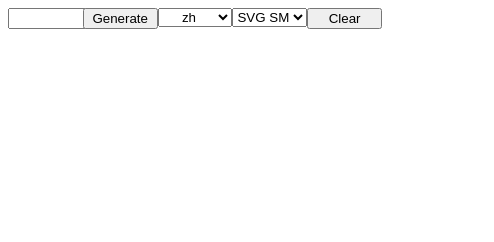
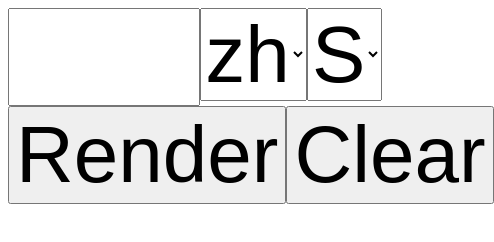
Before and after one commit to jayruin/animated-svg-strokes, a plain HTML site: page index.html in a window 390 px wide. Shown: the whole page, 494 px wide, since content can reach past the window. Drawn offline with Linux system fonts and the light colour scheme.

Commit message:
Revamp UI to be more mobile friendly

```diff
--- a/index.css
+++ b/index.css
@@ -15,13 +15,19 @@
     flex: 1;
 }
 
-#character-input,
-#generate-button,
-#strokes-type,
-#strokes-output-format,
-#clear-button {
+.flex-none {
+    flex: none;
+}
+
+.controls {
     text-align: center;
+    font-size: 5rem;
     width: 100%;
+}
+
+#character-input {
+    box-sizing: border-box;
+    width: 12rem;
 }
 
 .flex-center {
@@ -31,7 +37,7 @@
 
 div.strokes>.stroke {
     margin: 10px;
-    width: 300px;
-    height: 300px;
+    width: 360px;
+    height: 360px;
     border: 1px solid rgb(0, 0, 0);
 }
--- a/index.html
+++ b/index.html
@@ -10,28 +10,31 @@
 
 <body>
     <div class="flex-row">
-        <div class="flex-item">
-            <input type="text" id="character-input" minlength="1" maxlength="1" />
+        <div class="flex-none">
+            <input type="text" id="character-input" minlength="1" maxlength="1" class="controls" />
         </div>
-        <div class="flex-item">
-            <button id="generate-button">Generate</button>
-        </div>
-        <div class="flex-item">
-            <select id="strokes-type">
+        <div class="flex-none">
+            <select id="strokes-type" class="controls">
                 <option value="zh">zh</option>
                 <option value="ja">ja</option>
             </select>
         </div>
         <div class="flex-item">
-            <select id="strokes-output-format">
+            <select id="strokes-output-format" class="controls">
                 <option value="svg-smil">SVG SMIL</option>
                 <option value="svg-css">SVG CSS</option>
                 <option value="svg-wa">SVG Web Animations</option>
                 <option value="canvas">Canvas</option>
             </select>
         </div>
+    </div>
+
+    <div class="flex-row">
         <div class="flex-item">
-            <button id="clear-button">Clear</button>
+            <button id="render-button" class="controls">Render</button>
+        </div>
+        <div class="flex-item">
+            <button id="clear-button" class="controls">Clear</button>
         </div>
     </div>
 
--- a/index.js
+++ b/index.js
@@ -36,7 +36,7 @@ function getTarget() {
     }
 }
 
-document.getElementById("generate-button").addEventListener("click", async function () {
+document.getElementById("render-button").addEventListener("click", async function () {
     const character = characterInput.value;
     const existingCharacters = getExistingCharacters();
     if (existingCharacters.has(character)) {
```
